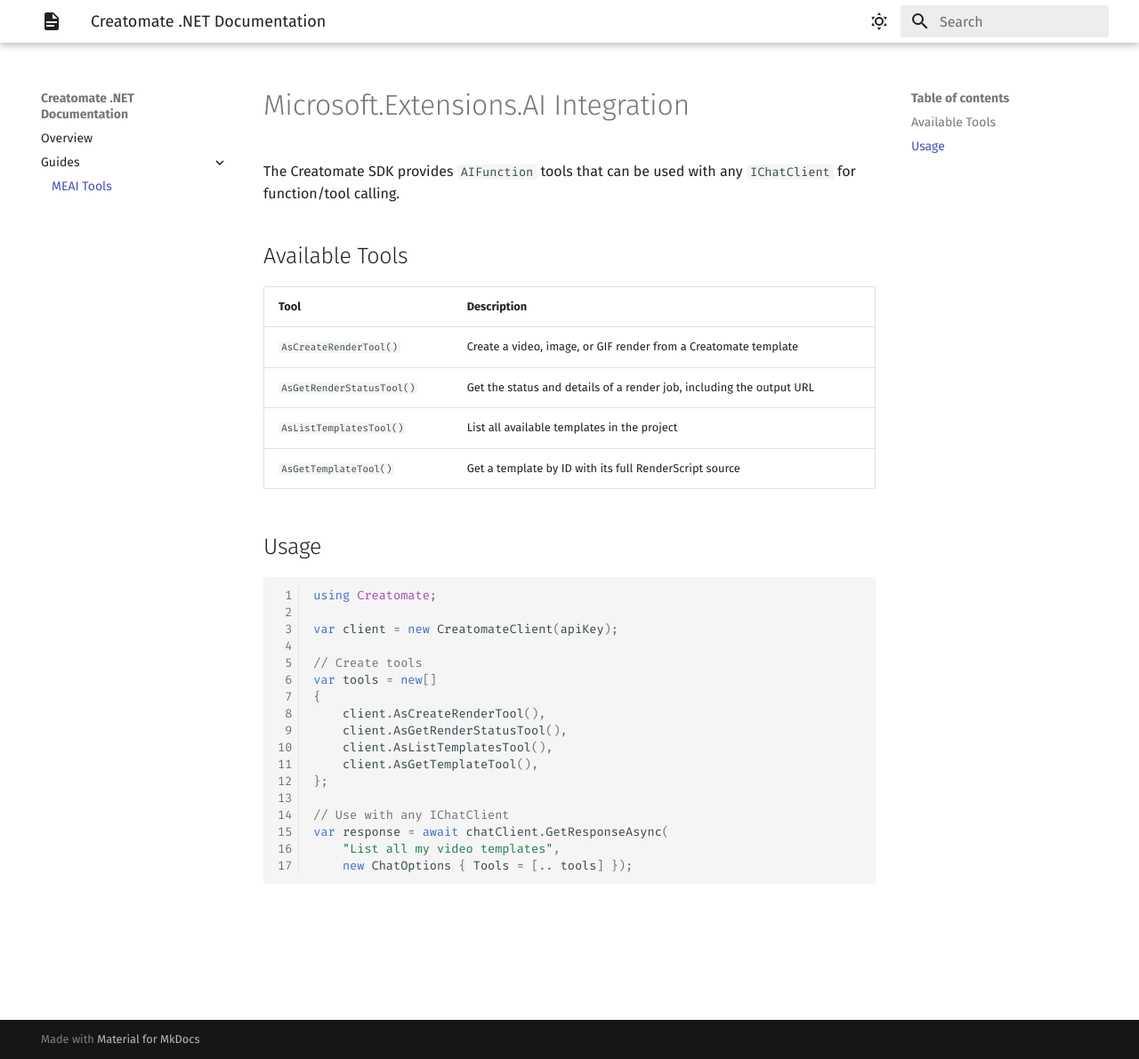
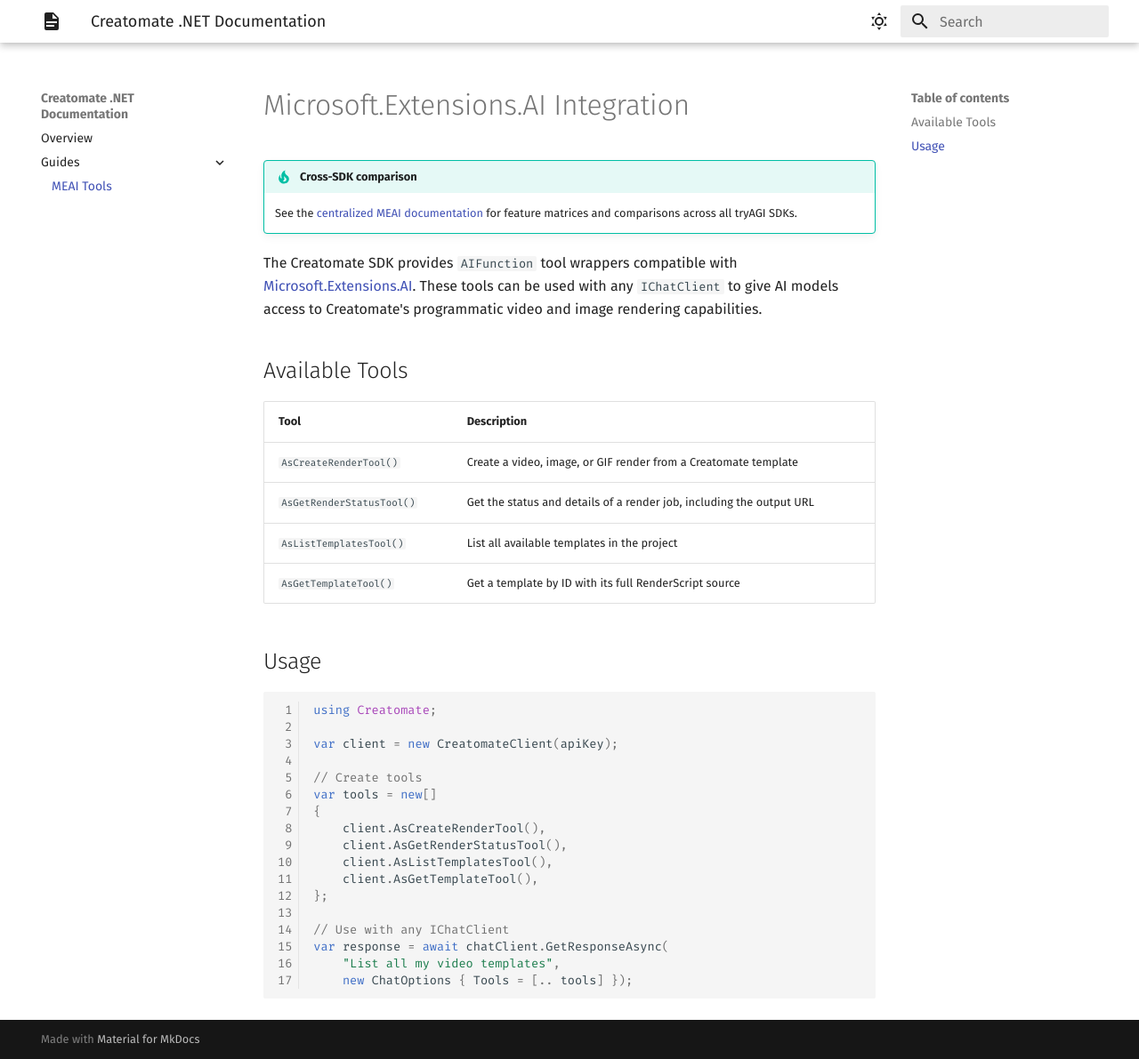
Before and after one commit to tryAGI/Creatomate, an MkDocs documentation site: the page built from docs/guides/meai.md, in a window 1280 px wide and 1191 px high. Shown: the whole window at 89% size. Built offline with MkDocs 1.6.1 and Material for MkDocs 9.7.7, drawn with Linux system fonts in a browser that asks for light colours; the version menu is left out.

Commit message:
Standardize MEAI guide intro text
Co-Authored-By: Claude Opus 4.6 <noreply@anthropic.com>

```diff
--- a/docs/guides/meai.md
+++ b/docs/guides/meai.md
@@ -1,6 +1,9 @@
 # Microsoft.Extensions.AI Integration
 
-The Creatomate SDK provides `AIFunction` tools that can be used with any `IChatClient` for function/tool calling.
+!!! tip "Cross-SDK comparison"
+    See the [centralized MEAI documentation](https://tryagi.github.io/docs/meai/) for feature matrices and comparisons across all tryAGI SDKs.
+
+The Creatomate SDK provides `AIFunction` tool wrappers compatible with [Microsoft.Extensions.AI](https://learn.microsoft.com/en-us/dotnet/ai/microsoft-extensions-ai). These tools can be used with any `IChatClient` to give AI models access to Creatomate's programmatic video and image rendering capabilities.
 
 ## Available Tools
 
```
